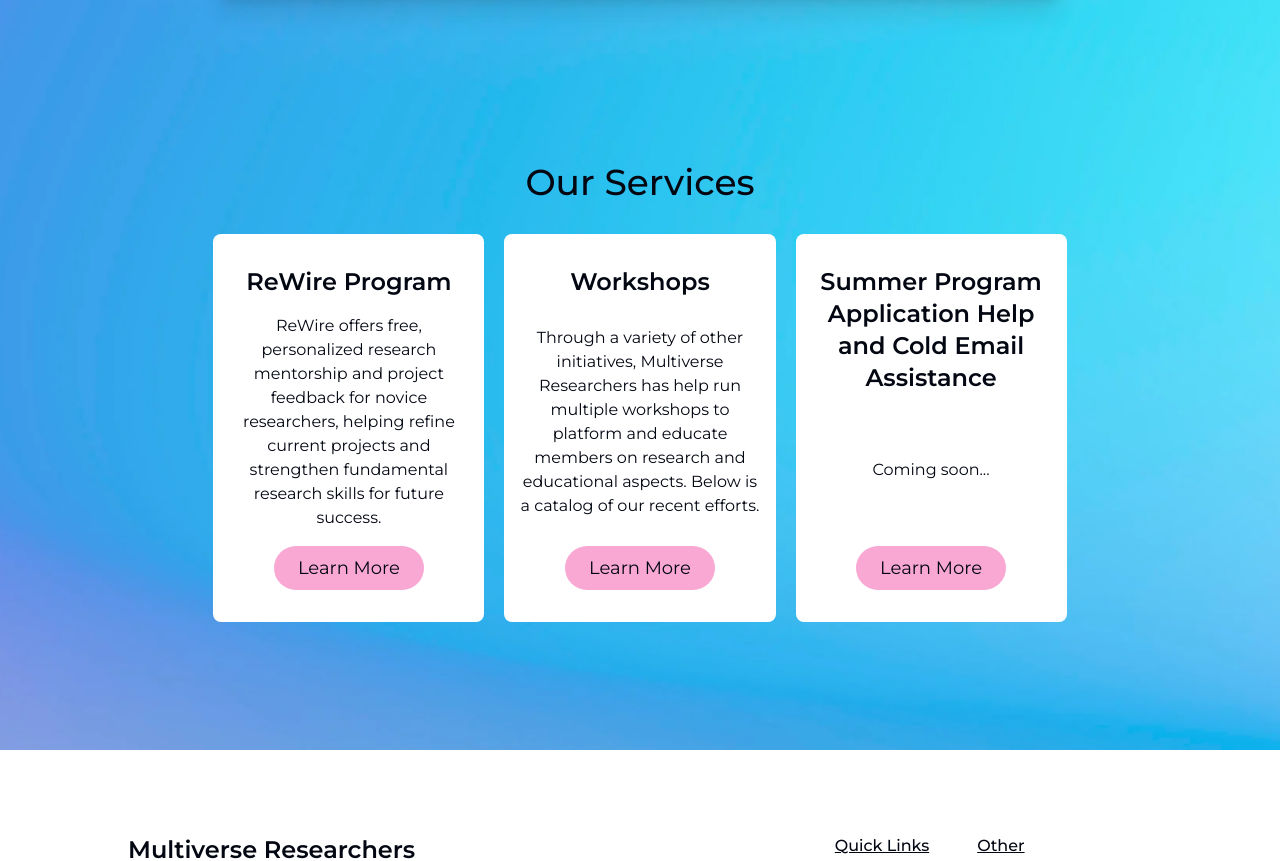
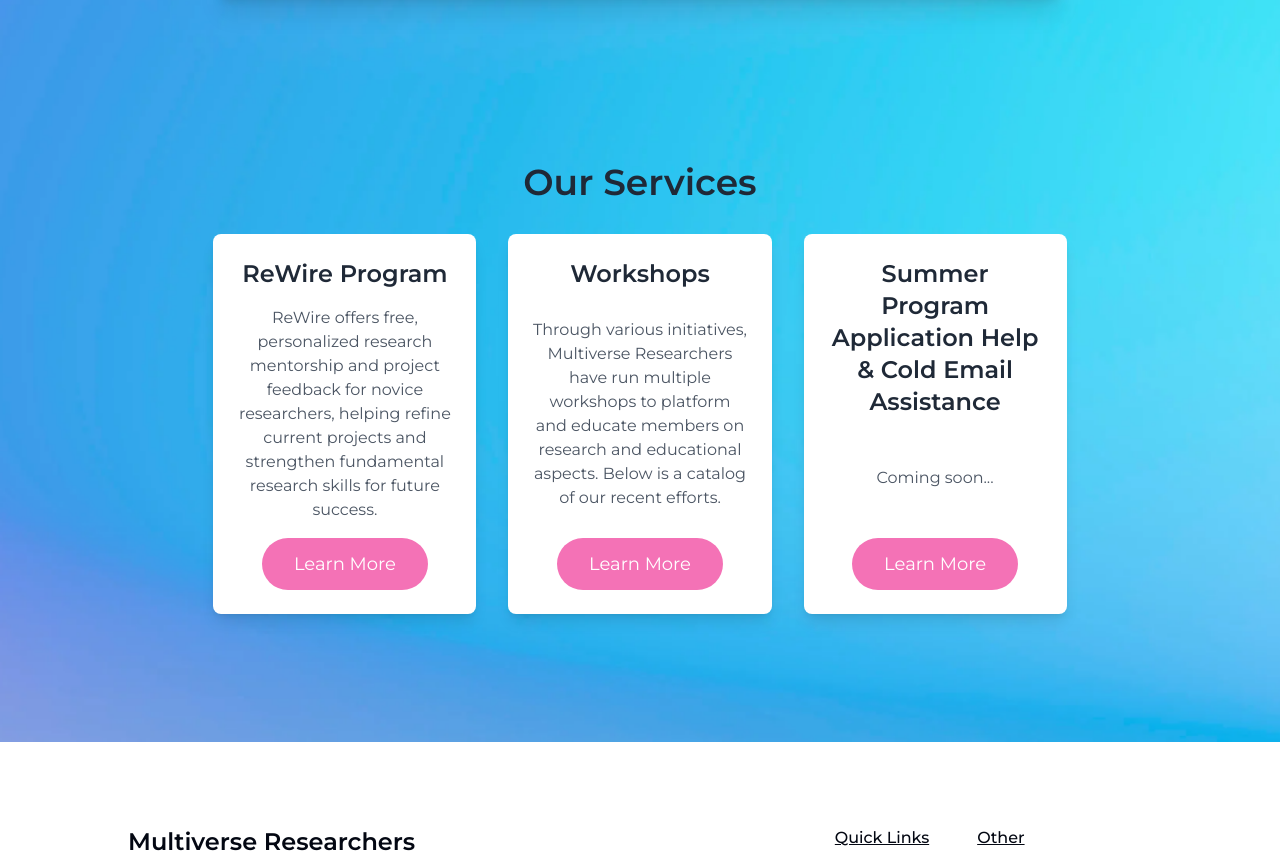
Before and after one commit to multiverseresearchers/multiverse-researchers, a React (Vite) app: page / in a window 1280 px wide. Shown: the part 1686-2547 px from the top of the page. Built offline with nearby package versions, Linux system fonts and the light colour scheme.

Commit message:
homepageasjsk

```diff
--- a/src/components/home/Home.tsx
+++ b/src/components/home/Home.tsx
@@ -141,25 +141,41 @@ const Home = () => {
 			</div>
 
 			<div className="mt-32">
-                <h2 className='text-xl sm:text-2xl lg:text-4xl font-medium text-center py-8'>Our Services</h2>
-                <div className="circle-snippet m-auto w-4/5 flex flex-col md:flex-row justify-evenly gap-5 lg:w-2/3">
-                    <div className="md:w-1/3 px-4 py-8 rounded-lg flex flex-col justify-between bg-white">
-                        <p className="text-xl lg:text-2xl text-center font-semibold">ReWire Program</p>
-                        <p className="text-center py-4">ReWire offers free, personalized research mentorship and project feedback for novice researchers, helping refine current projects and strengthen fundamental research skills for future success.</p>
-                        <Link className="" to={"/rewire"}><div className="w-fit m-auto text-lg bg-pink-300 hover:bg-pink-900 hover:text-white transition-colors duration-300 rounded-full py-2 px-6 cursor-pointer">Learn More</div></Link>
+				<h2 className='text-2xl sm:text-3xl lg:text-4xl font-semibold text-center py-8 text-gray-800'>Our Services</h2>
+
+				<div className="m-auto w-4/5 flex flex-col md:flex-row justify-evenly gap-8 lg:w-2/3">
+					<div className="md:w-1/3 bg-white shadow-lg rounded-lg p-6 flex flex-col justify-between hover:shadow-2xl transition-shadow duration-300">
+						<p className="text-xl lg:text-2xl font-semibold text-center text-gray-800">ReWire Program</p>
+						<p className="text-center py-4 text-gray-600">ReWire offers free, personalized research mentorship and project feedback for novice researchers, helping refine current projects and strengthen fundamental research skills for future success.</p>
+						<Link to={"/rewire"}>
+							<div className="w-fit m-auto text-lg bg-pink-400 hover:bg-pink-700 text-white transition-colors duration-300 rounded-full py-3 px-8 cursor-pointer">
+								Learn More
 							</div>
-                    <div className="md:w-1/3 px-4 py-8 rounded-lg flex flex-col justify-between bg-white">
-                        <p className="text-xl lg:text-2xl text-center font-semibold">Workshops</p>
-                        <p className="text-center py-4">Through a variety of other initiatives, Multiverse Researchers has help run multiple workshops to platform and educate members on research and educational aspects. Below is a catalog of our recent efforts.</p>
-                        <Link className="" to={"/rewire"}><div className="w-fit m-auto text-lg bg-pink-300 hover:bg-pink-900 hover:text-white transition-colors duration-300 rounded-full py-2 px-6 cursor-pointer">Learn More</div></Link>
+						</Link>
 					</div>
-                    <div className="md:w-1/3 px-4 py-8 rounded-lg flex flex-col justify-between bg-white">
-                        <p className="text-xl lg:text-2xl text-center font-semibold">Summer Program Application Help and Cold Email Assistance</p>
-                        <p className="text-center py-4">Coming soon...</p>
-                        <Link className="" to={"/cold-email-assistance"}><div className="w-fit m-auto text-lg bg-pink-300 hover:bg-pink-900 hover:text-white transition-colors duration-300 rounded-full py-2 px-6 cursor-pointer">Learn More</div></Link>
+
+					<div className="md:w-1/3 bg-white shadow-lg rounded-lg p-6 flex flex-col justify-between hover:shadow-2xl transition-shadow duration-300">
+						<p className="text-xl lg:text-2xl font-semibold text-center text-gray-800">Workshops</p>
+						<p className="text-center py-4 text-gray-600">Through various initiatives, Multiverse Researchers have run multiple workshops to platform and educate members on research and educational aspects. Below is a catalog of our recent efforts.</p>
+						<Link to={"/rewire"}>
+							<div className="w-fit m-auto text-lg bg-pink-400 hover:bg-pink-700 text-white transition-colors duration-300 rounded-full py-3 px-8 cursor-pointer">
+								Learn More
+							</div>
+						</Link>
+					</div>
+
+					<div className="md:w-1/3 bg-white shadow-lg rounded-lg p-6 flex flex-col justify-between hover:shadow-2xl transition-shadow duration-300">
+						<p className="text-xl lg:text-2xl font-semibold text-center text-gray-800">Summer Program Application Help & Cold Email Assistance</p>
+						<p className="text-center py-4 text-gray-600">Coming soon...</p>
+						<Link to={"/cold-email-assistance"}>
+							<div className="w-fit m-auto text-lg bg-pink-400 hover:bg-pink-700 text-white transition-colors duration-300 rounded-full py-3 px-8 cursor-pointer">
+								Learn More
+							</div>
+						</Link>
 					</div>
 				</div>
 			</div>
+
 		</div>
 	)
 }
```
Lines whose indentation alone changed are shown as unchanged.
